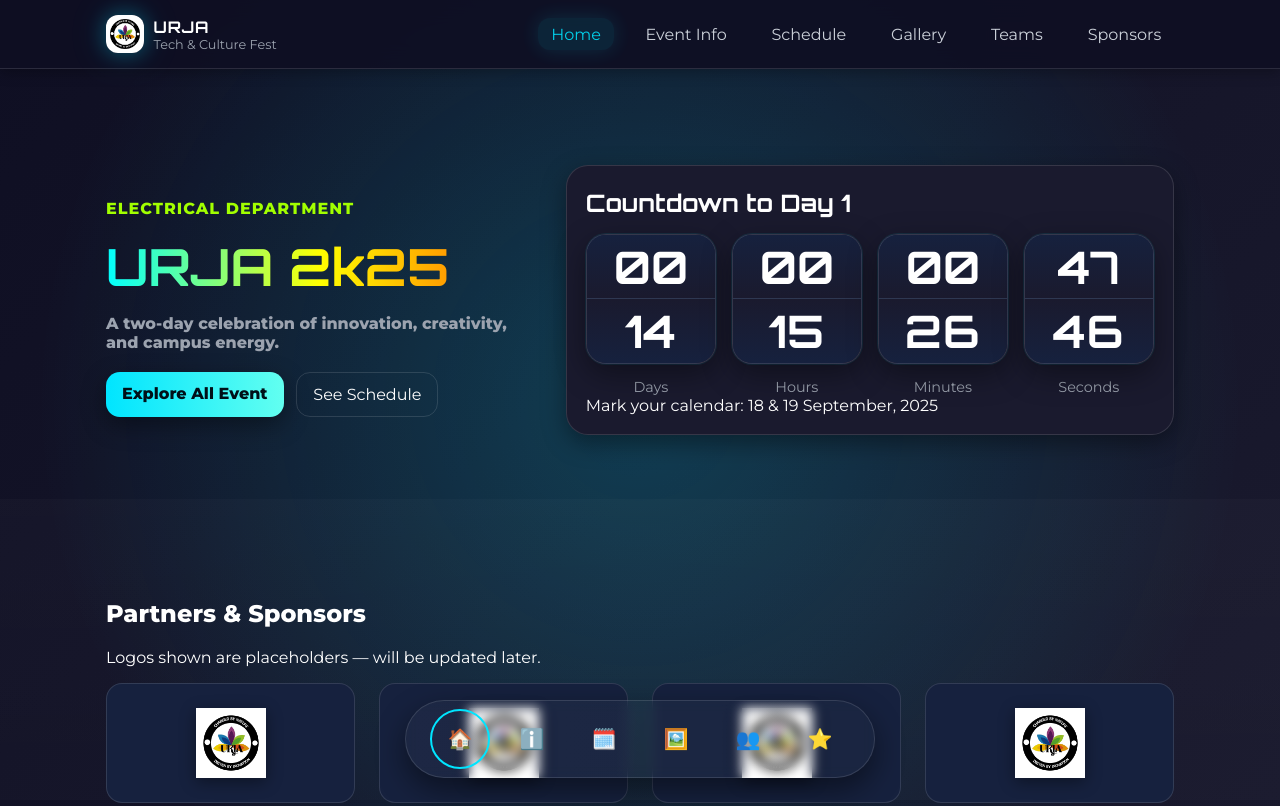
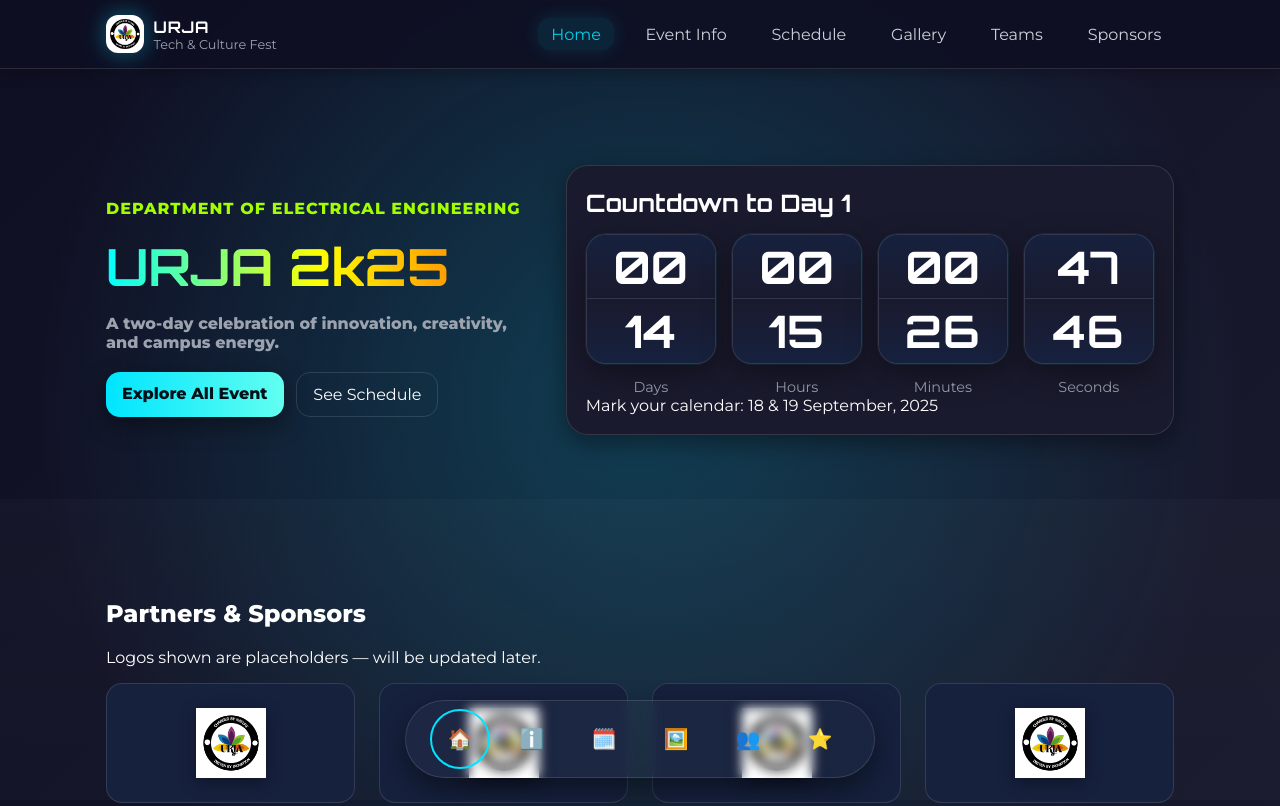
Before and after one commit to bhavya-134/urja2k25-website, a plain HTML site: page index.html in a window 1280 px wide. Shown: the top 806 px of the page. Drawn offline with Linux system fonts and the light colour scheme.

Commit message:
update index.html

```diff
--- a/index.html
+++ b/index.html
@@ -3,7 +3,7 @@
 <head>
   <meta charset="utf-8" />
   <meta name="viewport" content="width=device-width,initial-scale=1" />
-  <title>URJA — Electrical Department</title>
+  <title>URJA 2K25</title>
   <link rel="preconnect" href="https://fonts.gstatic.com" crossorigin>
   <link href="https://fonts.googleapis.com/css2?family=Montserrat:wght@400;600;800&family=Orbitron:wght@500;700&display=swap" rel="stylesheet">
   <link rel="stylesheet" href="styles.css" />
@@ -40,7 +40,7 @@
     <section class="section hero">
       <div class="container hero-inner">
         <div class="hero-copy">
-          <p class="hero-kicker">Electrical Department</p>
+          <p class="hero-kicker">Department of Electrical Engineering</p>
           <h1 class="hero-title">URJA 2k25</h1>
           <p class="lead">
             <strong>A two-day celebration of innovation, creativity, and campus energy.</strong>
```
